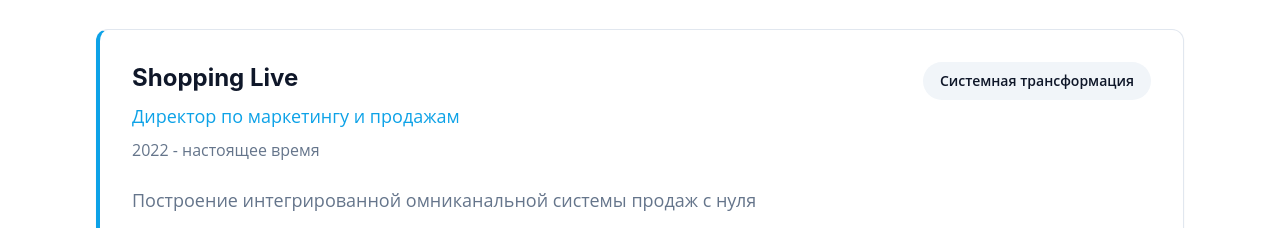
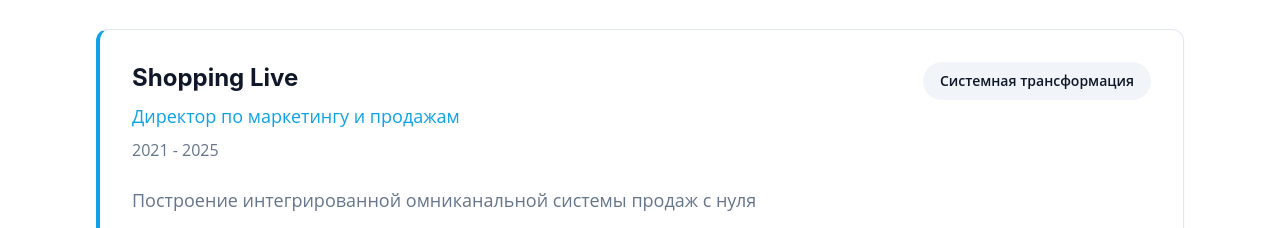
Before and after one commit to pr-poehali-dev/retail-transformer-project, a React (Vite) app: page / in a window 1280 px wide. Shown: the part 1700-1928 px from the top of the page. Built offline with nearby package versions, Linux system fonts and the light colour scheme.

Commit message:
Обновление года версии 2025

```diff
--- a/src/components/Experience.tsx
+++ b/src/components/Experience.tsx
@@ -7,7 +7,7 @@ const Experience = () => {
     {
       company: 'Shopping Live',
       position: 'Директор по маркетингу и продажам',
-      period: '2022 - настоящее время',
+      period: '2021 - 2025',
       description: 'Построение интегрированной омниканальной системы продаж с нуля',
       achievements: [
         { label: 'Рост оборота', value: '+50%', icon: 'TrendingUp' },
```
